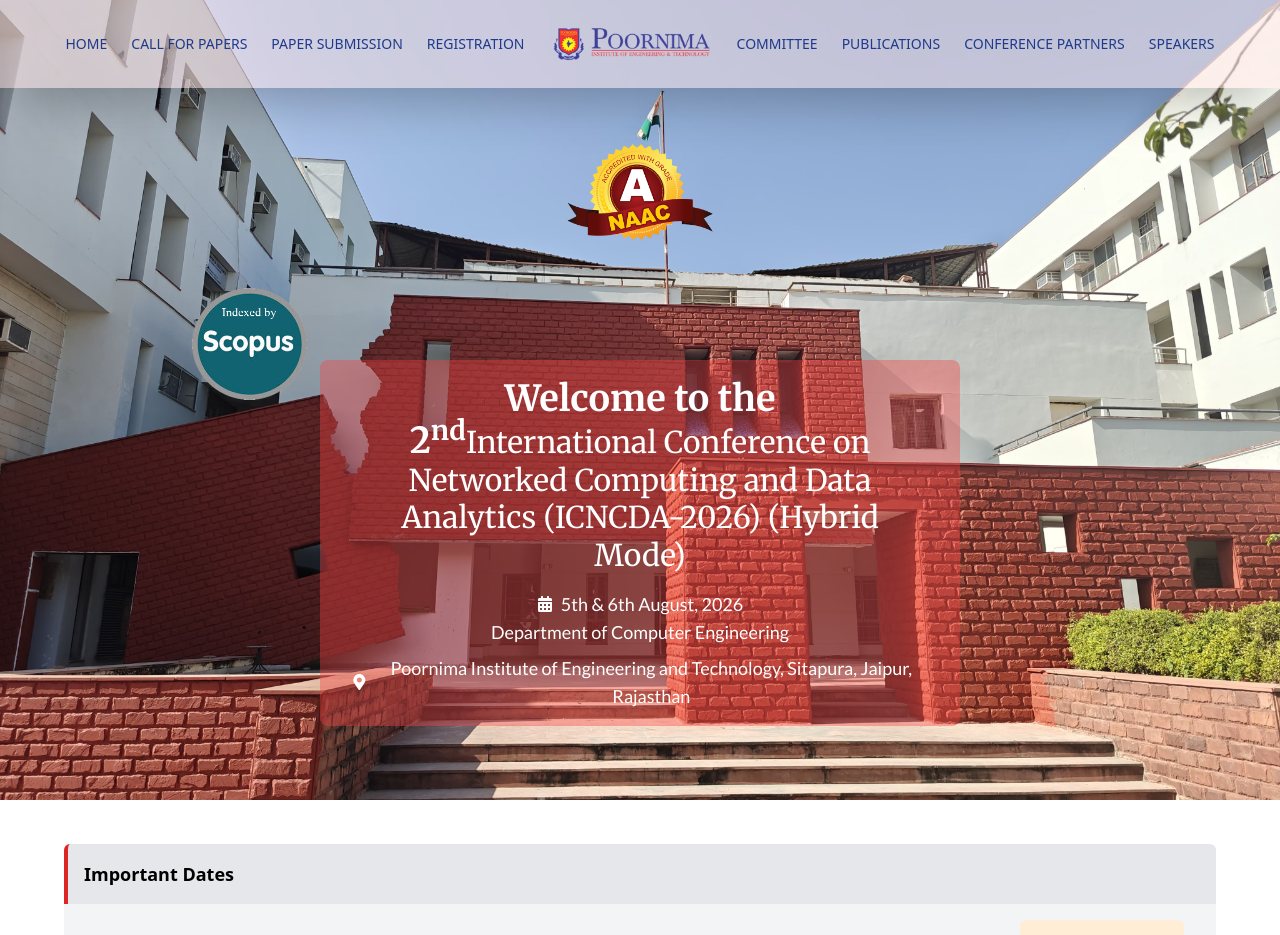
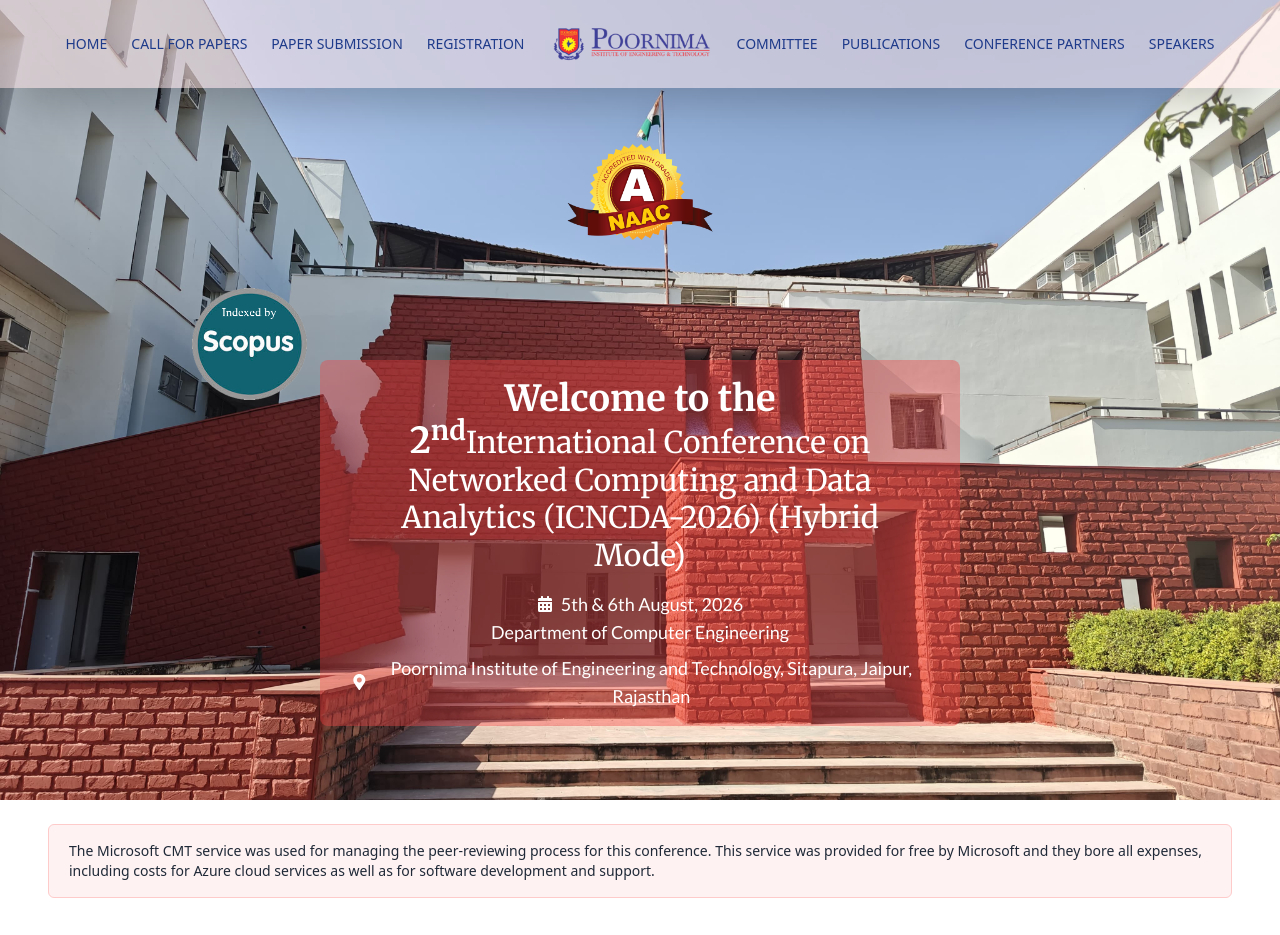
Before and after one commit to Diyamehta60/Department_conference, a React (Vite) app: page / in a window 1280 px wide. Shown: the top 935 px of the page. Built offline with nearby package versions, Linux system fonts and the light colour scheme.

Commit message:
via anil sir

```diff
--- a/src/pages/Homepage.jsx
+++ b/src/pages/Homepage.jsx
@@ -5,11 +5,18 @@
 import About from '../components/About'
 import Sponsored from '../components/Sponsored'
 
+const cmtAcknowledgment =
+    "The Microsoft CMT service was used for managing the peer-reviewing process for this conference. This service was provided for free by Microsoft and they bore all expenses, including costs for Azure cloud services as well as for software development and support.";
 
 function Homepage() {
     return (
         <>
             <Hero />
+            <div className='px-12 mt-6'>
+                <div className='rounded-md border border-red-200 bg-red-50 px-5 py-4 text-sm text-gray-800'>
+                    <p>{cmtAcknowledgment}</p>
+                </div>
+            </div>
             <div className='px-12 mt-2'>
                 <ImportantDates />
             </div>
```
